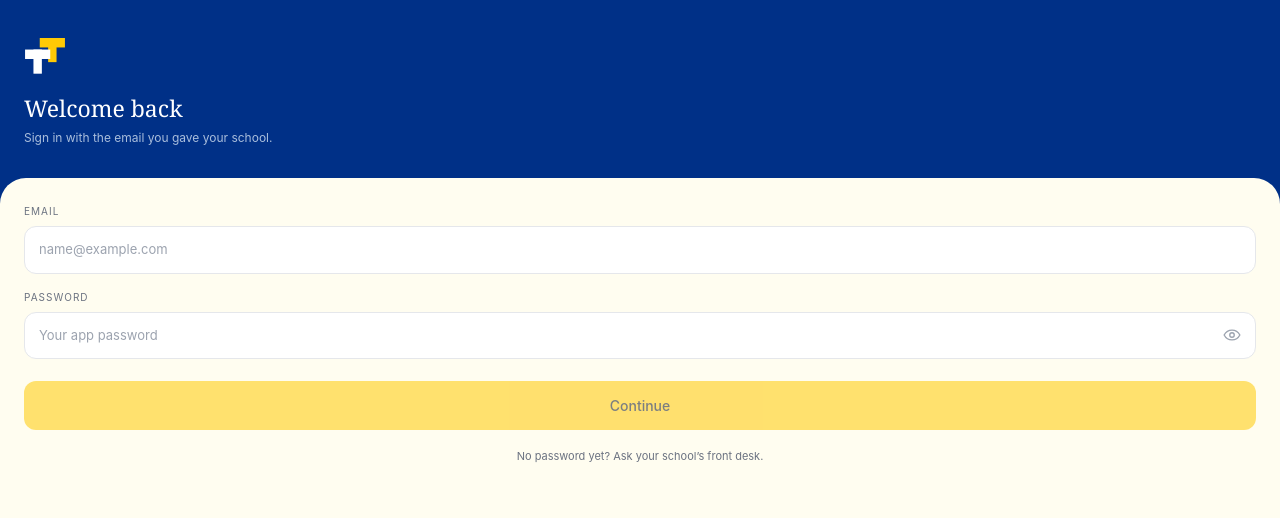
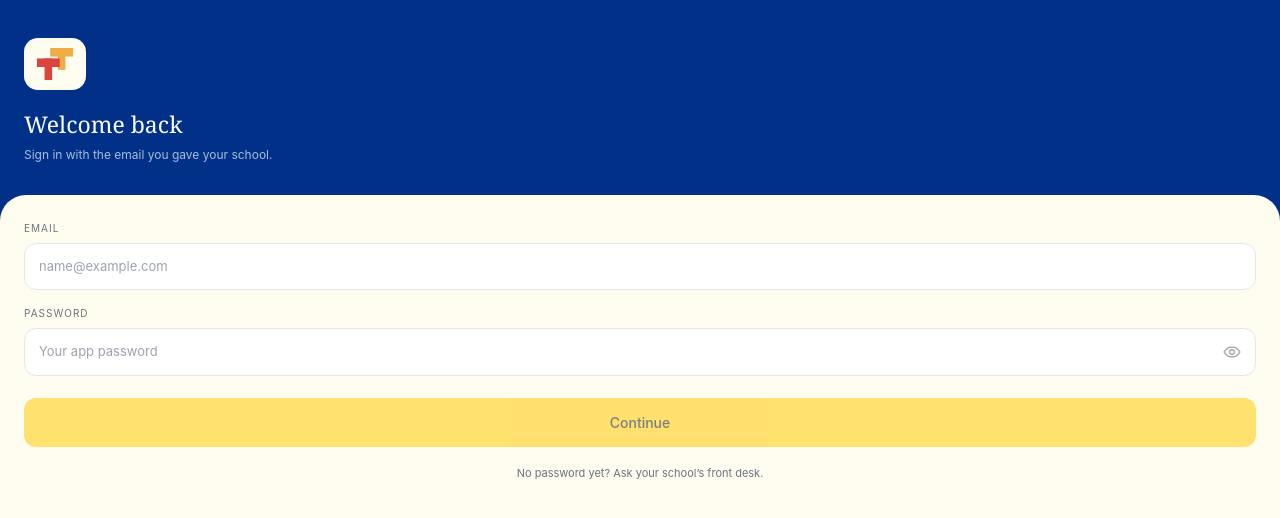
Before and after one commit to roycenorolls/ttparent, a Next.js app: page /login in a window 1280 px wide. Shown: the top 518 px of the page. Built offline with nearby package versions, Linux system fonts and the light colour scheme.

Commit message:
Keep logo in brand red and amber
The mark was being recoloured to white on the blue login header for
contrast. Restore its real colours (sampled from img/logo-tabula.png:
#DB433D red, #EFAC43 amber) and solve contrast with a cream tile
behind it instead.

```diff
--- a/src/app/globals.css
+++ b/src/app/globals.css
@@ -27,8 +27,10 @@
   --tt-red-tint:    #FDECEE;
   --tt-red-text:    #8E0B20;
 
-  --tt-logo-red:    #D93B34;
-  --tt-logo-amber:  #F2A93B;
+  /* Sampled directly from img/logo-tabula.png — do not substitute the
+     brand red/yellow here, these are the mark's own colours. */
+  --tt-logo-red:    #DB433D;
+  --tt-logo-amber:  #EFAC43;
 
   --tt-bg:          #FFFDF0;
   --tt-surface:     #FFFFFF;
--- a/src/app/login/page.jsx
+++ b/src/app/login/page.jsx
@@ -76,7 +76,15 @@ export default function LoginPage() {
     <div className="tt-auth" style={{ minHeight: '100dvh', display: 'flex', flexDirection: 'column',
                                       background: 'var(--tt-blue)' }}>
       <header style={{ padding: '38px 24px 30px' }}>
-        <div style={{ marginBottom: 20 }}><TutorTimeMark onBlue /></div>
+        {/* Light tile so the mark keeps its brand red + amber against the
+            blue header, rather than recolouring the logo itself. */}
+        <div style={{
+          display: 'inline-flex', alignItems: 'center', justifyContent: 'center',
+          background: 'var(--tt-bg)', borderRadius: 14,
+          padding: '10px 12px', marginBottom: 20,
+        }}>
+          <TutorTimeMark size={38} />
+        </div>
         <h1 style={{ margin: 0, fontFamily: 'Georgia, "Times New Roman", serif',
                      fontSize: 23, fontWeight: 400, color: '#fff', lineHeight: 1.25 }}>
           {blocked ? 'Almost there' : 'Welcome back'}
--- a/src/components/TutorTimeMark.jsx
+++ b/src/components/TutorTimeMark.jsx
@@ -1,13 +1,12 @@
 /**
- * The twin-T TutorTime mark.
+ * The twin-T Tabula / TutorTime mark — red T in front (lower left), amber T
+ * behind (upper right). Matches img/logo-tabula.png.
  *
- * `onBlue` swaps the red T for white — #D93B34 on #003087 is too low-contrast
- * to sit directly on the blue header.
+ * The brand colours are fixed. Never recolour the mark to suit a background:
+ * if contrast is the problem, put it on a light tile instead (see the login
+ * header) rather than swapping a T to white.
  */
-export default function TutorTimeMark({ size = 42, onBlue = false }) {
-  const back  = onBlue ? '#FFCA05' : 'var(--tt-logo-amber)';
-  const front = onBlue ? '#FFFFFF' : 'var(--tt-logo-red)';
-
+export default function TutorTimeMark({ size = 42 }) {
   return (
     <svg
       viewBox="0 0 40 34"
@@ -18,10 +17,10 @@ export default function TutorTimeMark({ size = 42, onBlue = false }) {
       style={{ display: 'block' }}
     >
       <title>TutorTime</title>
-      <rect x="15" y="0"  width="24" height="9"  fill={back} />
-      <rect x="23" y="0"  width="8"  height="23" fill={back} />
-      <rect x="1"  y="11" width="24" height="9"  fill={front} />
-      <rect x="9"  y="11" width="8"  height="23" fill={front} />
+      <rect x="15" y="0"  width="24" height="9"  fill="var(--tt-logo-amber)" />
+      <rect x="23" y="0"  width="8"  height="23" fill="var(--tt-logo-amber)" />
+      <rect x="1"  y="11" width="24" height="9"  fill="var(--tt-logo-red)" />
+      <rect x="9"  y="11" width="8"  height="23" fill="var(--tt-logo-red)" />
     </svg>
   );
 }
```
